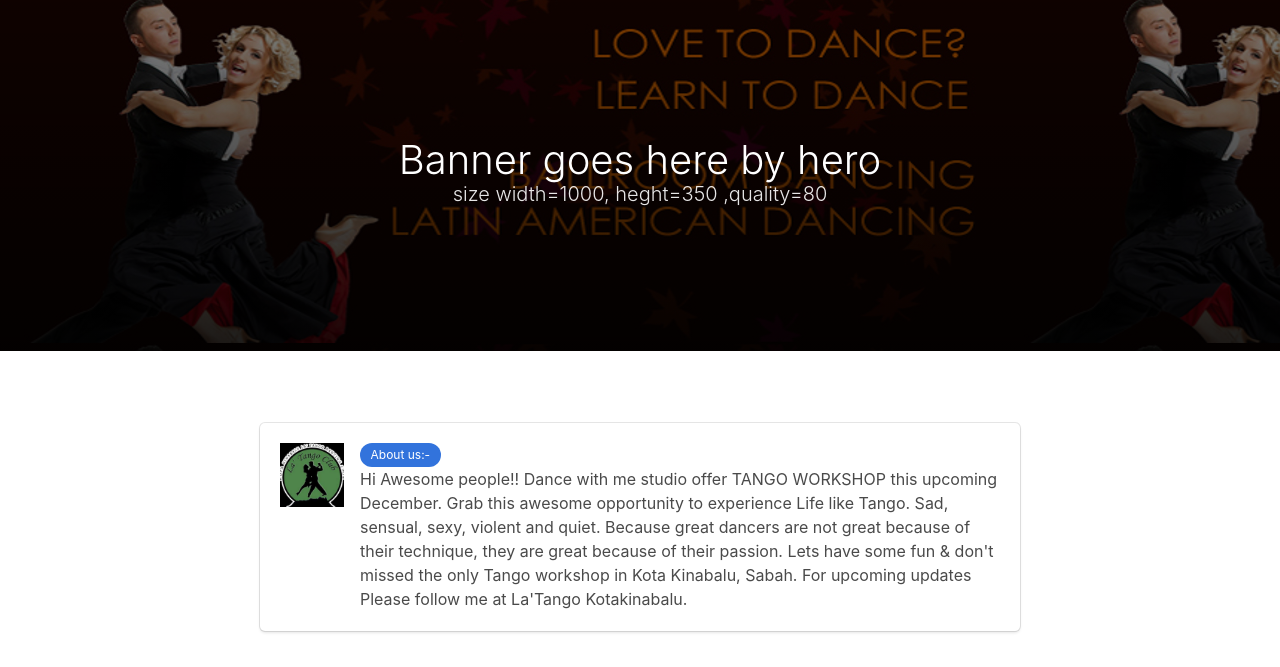
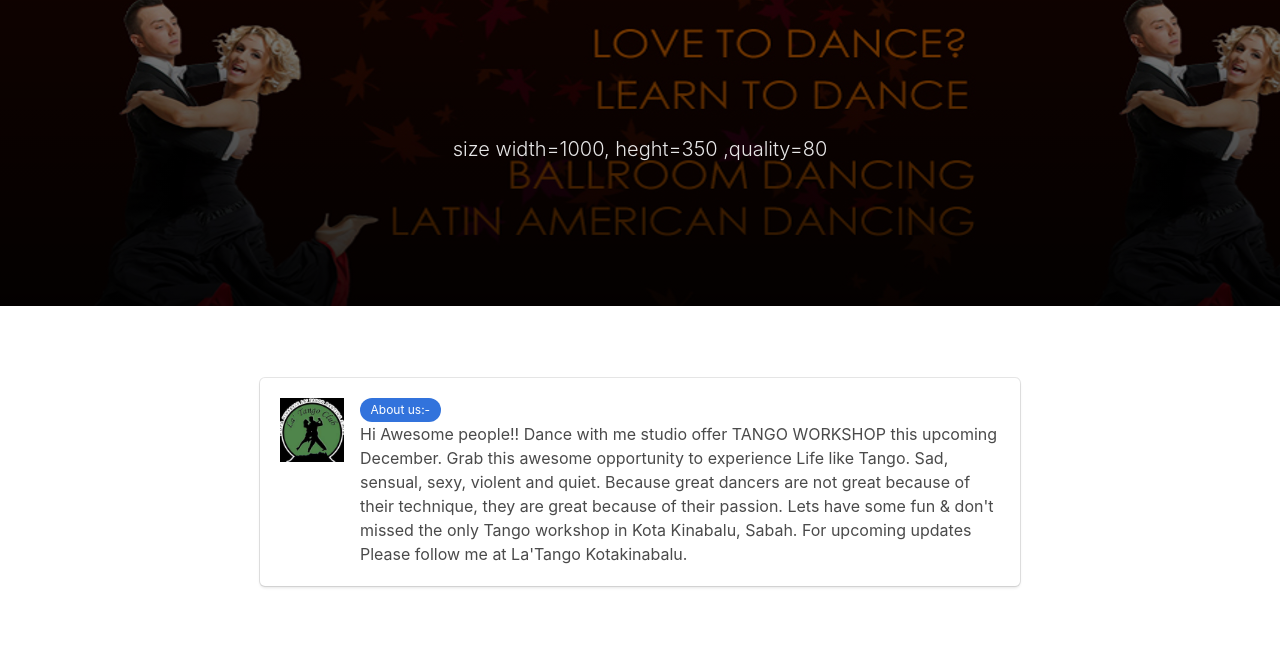
Before and after one commit to rogonnet/latango-web, a plain HTML site: page index.html in a window 1280 px wide. Shown: the part 71-738 px from the top of the page. Drawn offline with Linux system fonts and the light colour scheme.

Commit message:
remve banner decs

```diff
--- a/index.html
+++ b/index.html
@@ -44,9 +44,6 @@
         <div class="hero-head">
             <div class="hero-body">
                 <div class="container has-text-centered">
-                    <h1 class="title is-2">
-                        Banner goes here by hero
-                    </h1>
                     <h2 class="subtitle is-5">
                         size width=1000, heght=350 ,quality=80
                     </h2>
```
